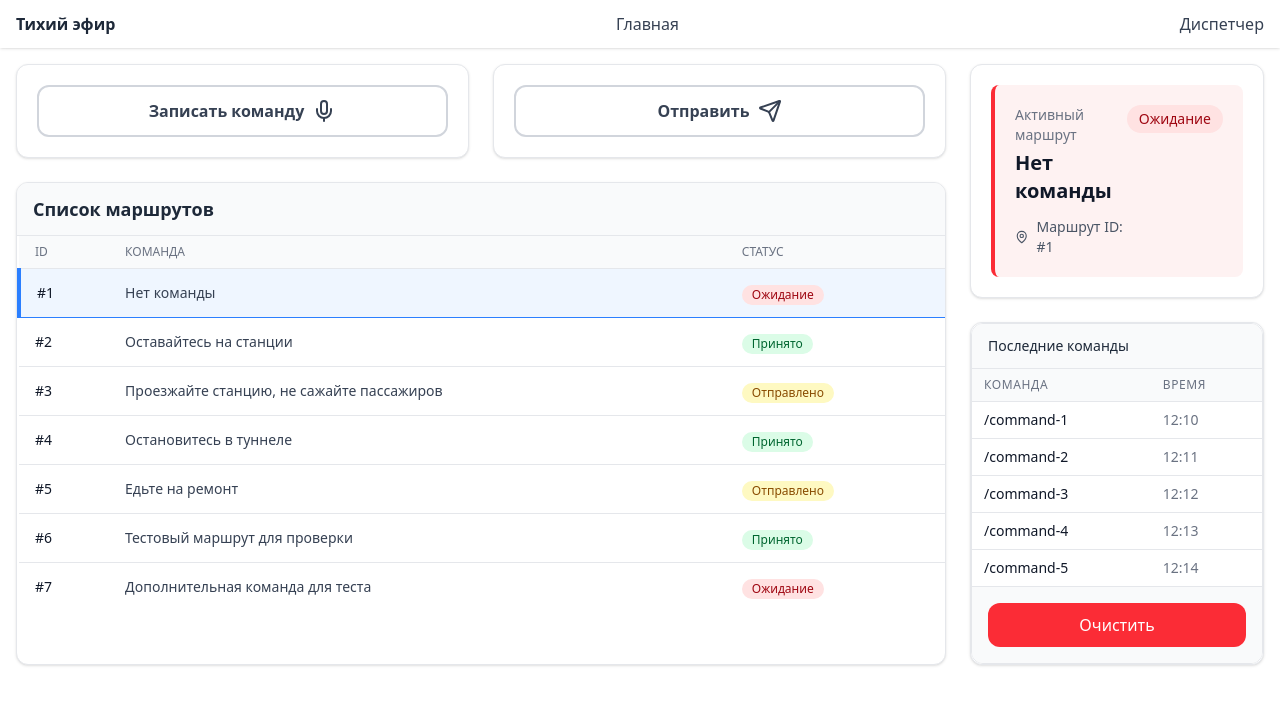
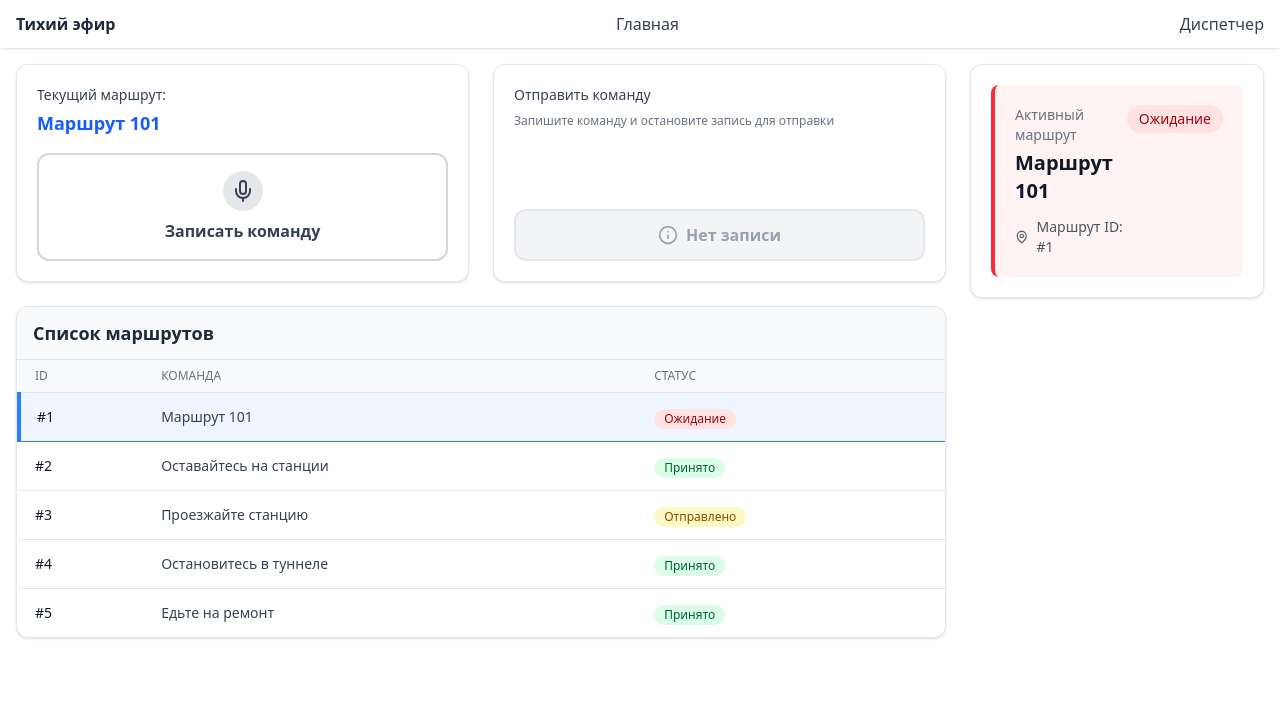
Before and after one commit to thrandishow/quietfront, a Next.js app: page /dispatcher in a window 1280 px wide. Shown: the top 704 px of the page. Built offline with nearby package versions, Linux system fonts and the light colour scheme.

Commit message:
Remove logs ,adding audio features

```diff
--- a/src/app/dispatcher/page.tsx
+++ b/src/app/dispatcher/page.tsx
@@ -4,11 +4,10 @@ import RoutesTable, { Route } from "@/ui/dispatcher_ui/routes_table";
 import Navbar from "@/ui/navbar";
 import ButtonMicro from "@/ui/dispatcher_ui/button_micro";
 import ButtonSend from "@/ui/dispatcher_ui/button_send";
-import LoggingTable from "@/ui/dispatcher_ui/routes_logging";
 import SelectedRouteDisplay from "@/ui/dispatcher_ui/selected_route";
-import { useState, useEffect } from "react";
+import { useState, useEffect, useRef, useCallback } from "react";
 
-// Вспомогательная функция для валидации статуса
+// Валидация статуса маршрута
 function validateStatus(status: string): "Ожидание" | "Принято" | "Отправлено" {
   switch (status) {
     case "Принято":
@@ -21,22 +20,14 @@ function validateStatus(status: string): "Ожидание" | "Принято" |
 }
 
 async function getRoutesData(): Promise<Route[]> {
-  // Данные для демонстрации
   const rawData = [
-    { id: 1, team: "Нет команды", status: "Ожидание" },
+    { id: 1, team: "Маршрут 101", status: "Ожидание" },
     { id: 2, team: "Оставайтесь на станции", status: "Принято" },
-    {
-      id: 3,
-      team: "Проезжайте станцию, не сажайте пассажиров",
-      status: "Отправлено",
-    },
+    { id: 3, team: "Проезжайте станцию", status: "Отправлено" },
     { id: 4, team: "Остановитесь в туннеле", status: "Принято" },
-    { id: 5, team: "Едьте на ремонт", status: "Отправлено" },
-    { id: 6, team: "Тестовый маршрут для проверки", status: "Принято" },
-    { id: 7, team: "Дополнительная команда для теста", status: "Ожидание" },
+    { id: 5, team: "Едьте на ремонт", status: "Принято" },
   ];
 
-  // Валидируем и преобразуем данные к типу Route
   return rawData.map((route) => ({
     ...route,
     status: validateStatus(route.status),
@@ -47,6 +38,18 @@ export default function DispatcherPage() {
   const [routes, setRoutes] = useState<Route[]>([]);
   const [selectedRoute, setSelectedRoute] = useState<Route | null>(null);
   const [loading, setLoading] = useState(true);
+
+  // Состояния для аудиозаписи
+  const [isRecording, setIsRecording] = useState(false);
+  const [isSending, setIsSending] = useState(false);
+  const [recordingTime, setRecordingTime] = useState(0);
+  const [hasAudioToSubmit, setHasAudioToSubmit] = useState(false);
+
+  // Refs
+  const mediaRecorderRef = useRef<MediaRecorder | null>(null);
+  const audioChunksRef = useRef<Blob[]>([]);
+  const timerRef = useRef<NodeJS.Timeout | null>(null);
+  const streamRef = useRef<MediaStream | null>(null);
 
   useEffect(() => {
     async function fetchData() {
@@ -69,43 +72,199 @@ export default function DispatcherPage() {
     }
   }, [routes, selectedRoute]);
 
-  if (loading) {
-    return (
-      <div className="min-h-screen flex items-center justify-center">
-        <div className="text-lg">Загрузка...</div>
-      </div>
-    );
-  }
+  // =============== АУДИОЗАПИСЬ ===============
+  const startRecording = async () => {
+    try {
+      if (isRecording) return;
+
+      // Сбрасываем состояние
+      setHasAudioToSubmit(false);
+
+      const stream = await navigator.mediaDevices.getUserMedia({ audio: true });
+      streamRef.current = stream;
+
+      const mediaRecorder = new MediaRecorder(stream);
+      mediaRecorderRef.current = mediaRecorder;
+
+      mediaRecorder.ondataavailable = (event) => {
+        audioChunksRef.current.push(event.data);
+      };
+
+      mediaRecorder.start();
+      setIsRecording(true);
+
+      // Таймер записи
+      setRecordingTime(0);
+      timerRef.current = setInterval(() => {
+        setRecordingTime((prev) => prev + 1);
+      }, 1000);
+    } catch (error) {
+      console.error("Ошибка доступа к микрофону:", error);
+      alert(
+        "Не удалось получить доступ к микрофону. Разрешите доступ в настройках браузера."
+      );
+    }
+  };
+
+  const stopRecording = () => {
+    if (!isRecording || !mediaRecorderRef.current) return;
+
+    mediaRecorderRef.current.stop();
+
+    // Останавливаем треки
+    if (streamRef.current) {
+      streamRef.current.getTracks().forEach((track) => track.stop());
+      streamRef.current = null;
+    }
+
+    setIsRecording(false);
+
+    if (timerRef.current) {
+      clearInterval(timerRef.current);
+    }
+
+    // Устанавливаем флаг готовности к отправке
+    setHasAudioToSubmit(true);
+  };
+
+  // =============== ОТПРАВКА ===============
+  const sendAudioCommand = async () => {
+    if (!selectedRoute || isSending || !hasAudioToSubmit) return;
+
+    setIsSending(true);
+
+    try {
+      // Создаем Blob из записанных данных
+      const audioBlob = new Blob(audioChunksRef.current, {
+        type: "audio/webm",
+      });
+      audioChunksRef.current = []; // Очищаем буфер
+
+      // Создаем FormData с правильным именем поля
+      const formData = new FormData();
+      formData.append("file", audioBlob, `command-${Date.now()}.webm`);
+
+      // Правильный URL с портом 8000
+      const TRANSCRIBE_API_URL = "http://localhost:8000/transcribe";
+
+      console.log("Отправка аудио на:", TRANSCRIBE_API_URL);
+
+      const response = await fetch(TRANSCRIBE_API_URL, {
+        method: "POST",
+        body: formData,
+        // НЕ УКАЗЫВАЕМ Content-Type - браузер сделает это автоматически с boundary
+      });
+
+      if (!response.ok) {
+        const errorData = await response.json().catch(() => ({})); // Безопасное чтение ошибки
+        const errorMessage =
+          errorData.detail || `HTTP error! status: ${response.status}`;
+        throw new Error(errorMessage);
+      }
+
+      const result = await response.json();
+      console.log("Распознанный текст:", result.text);
+
+      // Сбрасываем состояние готовности к отправке
+      setHasAudioToSubmit(false);
+
+      // Добавляем сообщение в интерфейс (опционально)
+      alert(`Команда отправлена: "${result.text}"`);
+    } catch (error) {
+      console.error("Ошибка отправки аудиокоманды:", error);
+
+      // Показываем детальную ошибку пользователю
+      let errorMessage = "Не удалось отправить команду";
+      if (error instanceof Error) {
+        errorMessage = error.message;
+
+        // Специальные сообщения для распространенных ошибок
+        if (errorMessage.includes("Failed to fetch")) {
+          errorMessage =
+            "Не удалось подключиться к серверу распознавания. Проверьте, что бэкенд запущен на порту 8000";
+        }
+        if (errorMessage.includes("413")) {
+          errorMessage =
+            "Аудиофайл слишком большой. Максимальный размер: 25 МБ";
+        }
+        if (errorMessage.includes("415")) {
+          errorMessage =
+            "Неподдерживаемый формат аудио. Используйте mp3, wav, m4a, ogg или flac";
+        }
+      }
+
+      alert(`Ошибка: ${errorMessage}`);
+    } finally {
+      setIsSending(false);
+    }
+  };
 
   return (
     <>
       <Navbar />
 
       <div className="container mx-auto px-4 py-4 max-w-7xl">
-        {/* Основной контейнер с двумя колонками */}
-        <div className="grid grid-cols-1 md:grid-cols-4 gap-6">
+        <div className="grid grid-cols-1 lg:grid-cols-4 gap-6">
           {/* Левая колонка: Кнопки + Список маршрутов */}
-          <div className="md:col-span-3 flex flex-col gap-6">
+          <div className="lg:col-span-3 flex flex-col gap-6">
             {/* Верхняя часть: Кнопки */}
             <div className="grid grid-cols-1 md:grid-cols-2 gap-6">
+              {/* Кнопка записи аудио */}
               <div className="bg-white border border-gray-200 rounded-xl p-5 shadow-sm">
-                <ButtonMicro />
+                <div className="mb-4">
+                  <h3 className="text-sm font-medium text-gray-700">
+                    Текущий маршрут:
+                  </h3>
+                  <p className="text-lg font-bold text-blue-600 mt-1">
+                    {selectedRoute?.team || "Не выбран"}
+                  </p>
+                </div>
+
+                <ButtonMicro
+                  isRecording={isRecording}
+                  onStart={startRecording}
+                  onStop={stopRecording}
+                />
+
+                {isRecording && (
+                  <div className="mt-3 text-center text-sm text-red-500 font-medium">
+                    Запись: {Math.floor(recordingTime / 60)}:
+                    {(recordingTime % 60).toString().padStart(2, "0")}
+                  </div>
+                )}
               </div>
 
-              <div className="bg-white border border-gray-200 rounded-xl p-5 shadow-sm">
-                <ButtonSend />
+              {/* Кнопка отправки */}
+              <div className="bg-white border border-gray-200 rounded-xl p-5 shadow-sm flex flex-col justify-between">
+                <div>
+                  <h3 className="text-sm font-medium text-gray-700 mb-2">
+                    Отправить команду
+                  </h3>
+                  <p className="text-xs text-gray-500">
+                    {hasAudioToSubmit
+                      ? "Готово к отправке. Нажмите для отправки аудиокоманды"
+                      : "Запишите команду и остановите запись для отправки"}
+                  </p>
+                </div>
+
+                <ButtonSend
+                  onClick={sendAudioCommand}
+                  disabled={!hasAudioToSubmit || isSending || !selectedRoute}
+                  isSending={isSending}
+                  hasAudioToSubmit={hasAudioToSubmit}
+                />
               </div>
             </div>
 
-            {/* Нижняя часть: Список маршрутов (левый нижний угол) */}
-            <div className="bg-white border border-gray-200 rounded-xl overflow-hidden shadow-sm flex-1">
+            {/* Список маршрутов */}
+            <div className="bg-white border border-gray-200 rounded-xl overflow-hidden shadow-sm flex-1 flex flex-col">
               <div className="border-b border-gray-200 px-4 py-3 bg-gray-50">
                 <h2 className="text-lg font-bold text-gray-800">
                   Список маршрутов
                 </h2>
               </div>
 
-              <div className="overflow-y-auto">
+              <div className="overflow-y-auto flex-1">
                 <RoutesTable
                   routes={routes}
                   selectedRouteId={selectedRoute?.id || null}
@@ -115,18 +274,10 @@ export default function DispatcherPage() {
             </div>
           </div>
 
-          {/* Правая колонка: Выбранный маршрут + Логи */}
-          <div className="md:col-span-1 flex flex-col gap-6">
-            {/* Выбранный маршрут */}
+          {/* Правая колонка: Только выбранный маршрут */}
+          <div className="lg:col-span-1 flex flex-col gap-6">
             <div className="bg-white border border-gray-200 rounded-xl p-5 shadow-sm">
               <SelectedRouteDisplay selectedRoute={selectedRoute} />
-            </div>
-
-            {/* Логи */}
-            <div className="bg-white border border-gray-200 rounded-xl overflow-hidden shadow-sm flex-1">
-              <div className="overflow-y-auto" style={{ maxHeight: "500px" }}>
-                <LoggingTable />
-              </div>
             </div>
           </div>
         </div>
--- a/src/ui/dispatcher_ui/button_micro.tsx
+++ b/src/ui/dispatcher_ui/button_micro.tsx
@@ -1,24 +1,41 @@
-// ButtonMicro.tsx
 "use client";
 import { Mic } from "lucide-react";
-import { useState } from "react";
 
-export default function ButtonMicro() {
-  const [isRecording, setIsRecording] = useState(false);
+type ButtonMicroProps = {
+  isRecording: boolean;
+  onStart: () => void;
+  onStop: () => void;
+};
 
+export default function ButtonMicro({
+  isRecording,
+  onStart,
+  onStop,
+}: ButtonMicroProps) {
   return (
     <button
-      onClick={() => setIsRecording((prev) => !prev)}
-      className={`flex items-center justify-center space-x-2 w-full border-2 rounded-xl px-6 py-3 font-medium transition-colors ${
+      onClick={isRecording ? onStop : onStart}
+      className={`flex flex-col items-center justify-center w-full border-2 rounded-xl px-6 py-4 font-medium transition-all ${
         isRecording
-          ? "border-red-500 bg-red-500 text-white"
+          ? "border-red-500 bg-red-50 text-red-700"
           : "border-gray-300 hover:border-black hover:bg-gray-50 text-gray-700"
       }`}
     >
-      <span className="text-base font-semibold">
-        {isRecording ? "Остановить" : "Записать команду"}
+      <div
+        className={`w-10 h-10 rounded-full flex items-center justify-center mb-2 ${
+          isRecording ? "bg-red-500 animate-pulse" : "bg-gray-200"
+        }`}
+      >
+        {isRecording ? (
+          <div className="w-3 h-3 bg-white rounded-full" />
+        ) : (
+          <Mic size={24} />
+        )}
+      </div>
+
+      <span className="text-base font-semibold text-center">
+        {isRecording ? "Остановить запись" : "Записать команду"}
       </span>
-      <Mic size={24} className={isRecording ? "animate-pulse" : ""} />
     </button>
   );
 }
--- a/src/ui/dispatcher_ui/button_send.tsx
+++ b/src/ui/dispatcher_ui/button_send.tsx
@@ -1,19 +1,40 @@
-// ButtonSend.tsx
 "use client";
-import { Send, Check } from "lucide-react";
+import { Send, Check, AlertCircle, Info } from "lucide-react";
 import { useState, useRef, useEffect } from "react";
 
-export default function ButtonSend() {
+type ButtonSendProps = {
+  onClick: () => void;
+  disabled?: boolean;
+  isSending?: boolean;
+  hasAudioToSubmit?: boolean;
+};
+
+export default function ButtonSend({
+  onClick,
+  disabled = false,
+  isSending = false,
+  hasAudioToSubmit = false,
+}: ButtonSendProps) {
   const [isSent, setIsSent] = useState(false);
+  const [error, setError] = useState(false);
   const timerRef = useRef<NodeJS.Timeout | null>(null);
 
   const handleClick = () => {
+    if (disabled || isSending) return;
+
+    try {
+      onClick();
+      setIsSent(true);
+      setError(false);
+    } catch (err) {
+      setError(true);
+    }
+
     if (timerRef.current) clearTimeout(timerRef.current);
-
-    setIsSent(true);
     timerRef.current = setTimeout(() => {
       setIsSent(false);
-    }, 1000);
+      setError(false);
+    }, 2000);
   };
 
   useEffect(() => {
@@ -25,20 +46,42 @@ export default function ButtonSend() {
   return (
     <button
       onClick={handleClick}
+      disabled={disabled}
       className={`flex items-center justify-center space-x-2 w-full border-2 rounded-xl px-6 py-3 font-medium transition-all ${
-        isSent
+        error
+          ? "border-red-500 bg-red-50 text-red-700"
+          : isSent
           ? "border-green-500 bg-green-50 text-green-700"
+          : isSending
+          ? "border-blue-500 bg-blue-50 text-blue-700 cursor-wait"
+          : disabled && !hasAudioToSubmit
+          ? "border-gray-200 bg-gray-100 text-gray-400 cursor-not-allowed"
           : "border-gray-300 hover:border-black hover:bg-gray-50 text-gray-700"
       }`}
     >
+      {isSending ? (
+        <div className="w-5 h-5 border-2 border-blue-500 border-t-transparent rounded-full animate-spin" />
+      ) : isSent ? (
+        <Check size={20} className="text-green-500" />
+      ) : error ? (
+        <AlertCircle size={20} className="text-red-500" />
+      ) : !hasAudioToSubmit ? (
+        <Info size={20} className="text-gray-400" />
+      ) : (
+        <Send size={20} className="transition-transform" />
+      )}
+
       <span className="text-base font-semibold">
-        {isSent ? "Отправлено!" : "Отправить"}
+        {error
+          ? "Ошибка!"
+          : isSent
+          ? "Отправлено!"
+          : isSending
+          ? "Отправка..."
+          : !hasAudioToSubmit
+          ? "Нет записи"
+          : "Отправить команду"}
       </span>
-      {isSent ? (
-        <Check size={24} className="text-green-500" />
-      ) : (
-        <Send size={24} className="transition-transform" />
-      )}
     </button>
   );
 }
--- a/src/ui/dispatcher_ui/routes_logging.tsx
+++ b/src/ui/dispatcher_ui/routes_logging.tsx
@@ -1,43 +1,60 @@
-// LoggingTable.tsx
-export default function LoggingTable() {
+// @/ui/dispatcher_ui/routes_logging.tsx
+import { LogEntry } from "@/app/dispatcher/page";
+import { Check, AlertCircle, Info } from "lucide-react";
+
+type LoggingTableProps = {
+  logs: LogEntry[];
+};
+
+export default function LoggingTable({ logs }: LoggingTableProps) {
   return (
-    <div className="flex flex-col h-full bg-white border border-gray-200 rounded-xl overflow-hidden">
-      <div className="border-b border-gray-200 px-4 py-3 bg-gray-50">
-        <h2 className="text-sm font-medium text-gray-800">Последние команды</h2>
-      </div>
+    <div className="divide-y divide-gray-200">
+      {logs.length === 0 ? (
+        <div className="px-4 py-8 text-center text-gray-500 text-sm">
+          Журнал событий пуст
+        </div>
+      ) : (
+        <div className="divide-y divide-gray-100">
+          {logs.map((log) => (
+            <div key={log.id} className="p-3 hover:bg-gray-50">
+              <div className="flex items-start gap-3">
+                <div className="mt-0.5">
+                  {log.type === "success" && (
+                    <Check size={16} className="text-green-500" />
+                  )}
+                  {log.type === "error" && (
+                    <AlertCircle size={16} className="text-red-500" />
+                  )}
+                  {log.type === "info" && (
+                    <Info size={16} className="text-blue-500" />
+                  )}
+                </div>
 
-      <div className="overflow-y-auto flex-1" style={{ maxHeight: "280px" }}>
-        <table className="min-w-full divide-y divide-gray-200">
-          <thead className="bg-gray-50">
-            <tr>
-              <th className="px-3 py-2 text-left text-xs font-medium text-gray-500 uppercase tracking-wider">
-                Команда
-              </th>
-              <th className="px-3 py-2 text-left text-xs font-medium text-gray-500 uppercase tracking-wider">
-                Время
-              </th>
-            </tr>
-          </thead>
-          <tbody className="divide-y divide-gray-200">
-            {Array.from({ length: 5 }).map((_, i) => (
-              <tr key={i} className="hover:bg-gray-50">
-                <td className="px-3 py-2 whitespace-nowrap text-sm text-gray-900">
-                  /command-{i + 1}
-                </td>
-                <td className="px-3 py-2 whitespace-nowrap text-sm text-gray-500">
-                  12:{(10 + i).toString().padStart(2, "0")}
-                </td>
-              </tr>
-            ))}
-          </tbody>
-        </table>
-      </div>
+                <div className="flex-1 min-w-0">
+                  <p className="text-sm font-medium text-gray-900 break-words">
+                    {log.message}
+                  </p>
 
-      <div className="p-4 border-t border-gray-200 bg-gray-50">
-        <button className="w-full text-base px-4 py-2.5 bg-red-500 hover:bg-red-600 text-white rounded-xl transition-colors font-medium">
-          Очистить
-        </button>
-      </div>
+                  <div className="mt-1 flex flex-wrap items-center gap-2 text-xs">
+                    {log.routeId > 0 && (
+                      <span className="px-2 py-0.5 bg-blue-50 text-blue-700 rounded">
+                        Маршрут #{log.routeId}
+                      </span>
+                    )}
+
+                    <time className="text-gray-500">
+                      {log.timestamp.toLocaleTimeString("ru-RU", {
+                        hour: "2-digit",
+                        minute: "2-digit",
+                      })}
+                    </time>
+                  </div>
+                </div>
+              </div>
+            </div>
+          ))}
+        </div>
+      )}
     </div>
   );
 }
```
